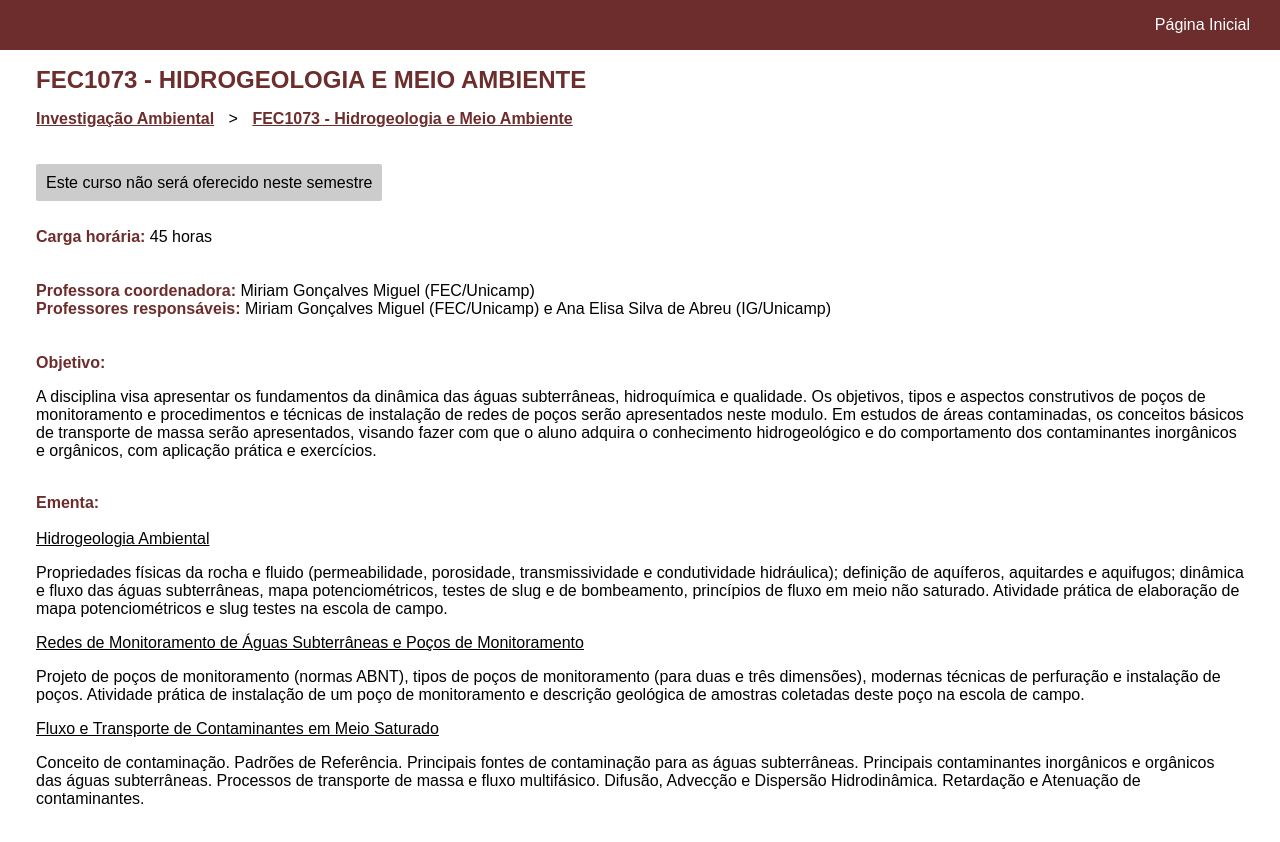
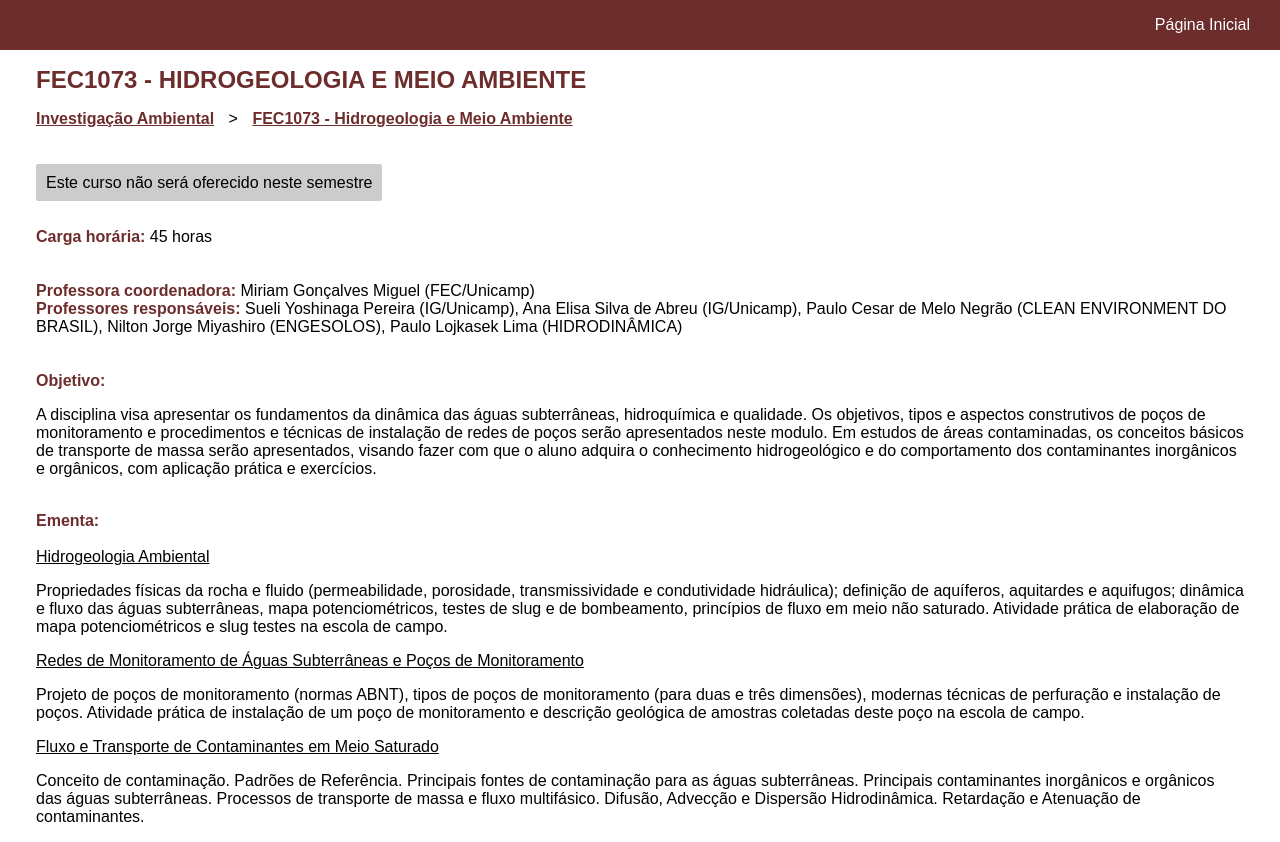
Before and after one commit to yuriloliveira/fec_instituional_site, a plain HTML site: page cursos/fec1073.html in a window 1280 px wide. Drawn offline with Linux system fonts and the light colour scheme.

Commit message:
Last fixes before first launch

```diff
--- a/cursos/fec1073.html
+++ b/cursos/fec1073.html
@@ -99,7 +99,11 @@
       <span class="course-page__text">Miriam Gonçalves Miguel (FEC/Unicamp)</span>
       <br />
       <span class="course-page__subtitle"><strong>Professores responsáveis:</strong></span>
-      <span class="course-page__text">Miriam Gonçalves Miguel (FEC/Unicamp) e Ana Elisa Silva de Abreu (IG/Unicamp)</span>
+      <span class="course-page__text">
+        Sueli Yoshinaga Pereira (IG/Unicamp), Ana Elisa Silva de Abreu (IG/Unicamp),
+        Paulo Cesar de Melo Negrão (CLEAN ENVIRONMENT DO BRASIL), Nilton Jorge Miyashiro (ENGESOLOS),
+        Paulo Lojkasek Lima (HIDRODINÂMICA)
+      </span>
 
       <br /><br /><br />
 
```
Also changed, not shown: index.html (+2 -2 lines).
